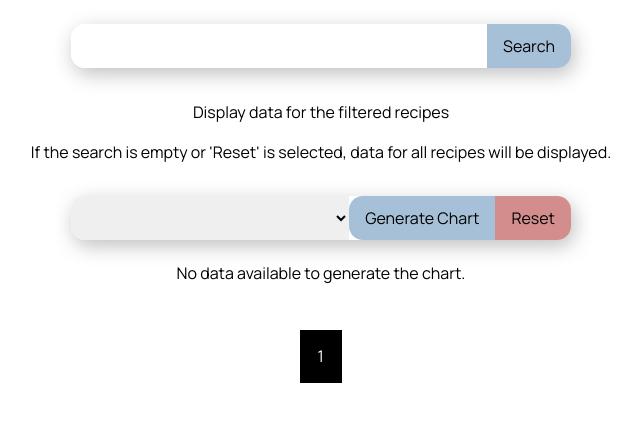
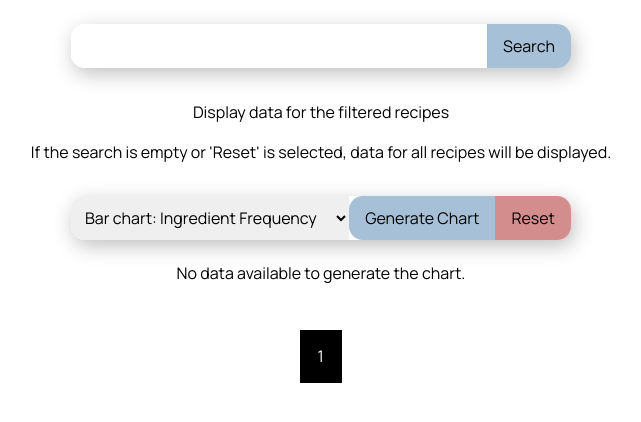
Before and after one commit to jdeebs/jdeebs-recipes, a Django app: page /recipes/ in a window 1280 px wide. Shown: the part 80-502 px from the top of the page, without its empty margins (319-960 px from the left). Run offline with Django 4.2, Linux system fonts and the light colour scheme; the visitor is signed in with stand-in values (Sample User, id 1); data that the repository does not hold is empty; some libraries are stand-ins or nearby versions; some web fonts are replaced.

Commit message:
Fix chart form render issue

```diff
--- a/recipes/templates/recipes/recipe_list.html
+++ b/recipes/templates/recipes/recipe_list.html
@@ -55,7 +55,7 @@
 
                     <div class="chart-bar">
                         <select name="chart_type" id="chart_type">
-                            {% for value, label in form.chart_type.field.choices %}
+                            {% for value, label in chart_form.chart_type.field.choices %}
                             <option value="{{ value }}" {% if request.GET.chart_type == value %}selected{% endif %}>
                                 {{ label }}
                             </option>
--- a/recipes/views.py
+++ b/recipes/views.py
@@ -44,7 +44,7 @@ class RecipeListView(LoginRequiredMixin, FilterView):
             # Assign to logged in user
             recipe.user = self.request.user
             recipe.save()
-            return redirect('recipes:recipe_list')
+            return redirect('recipes:list')
 
         # Get filtered queryset
         filtered_recipes = self.filterset.qs
@@ -77,7 +77,8 @@ class RecipeListView(LoginRequiredMixin, FilterView):
         ]
         )
 
-        # Handle RecipeChartForm
+        # Handle RecipeChartForm submission
+        chart = None
         if chart_form.is_valid() and not recipe_data.empty:
             # Retrieve the selected chart type
             chart_type = chart_form.cleaned_data.get('chart_type')
@@ -85,8 +86,6 @@ class RecipeListView(LoginRequiredMixin, FilterView):
             # Generate the chart
             chart = get_chart(chart_type, recipe_data)
             context['chart'] = chart
-        else:
-            context['chart'] = None
         return context
 
     # Useful for debugging recipe length
```
